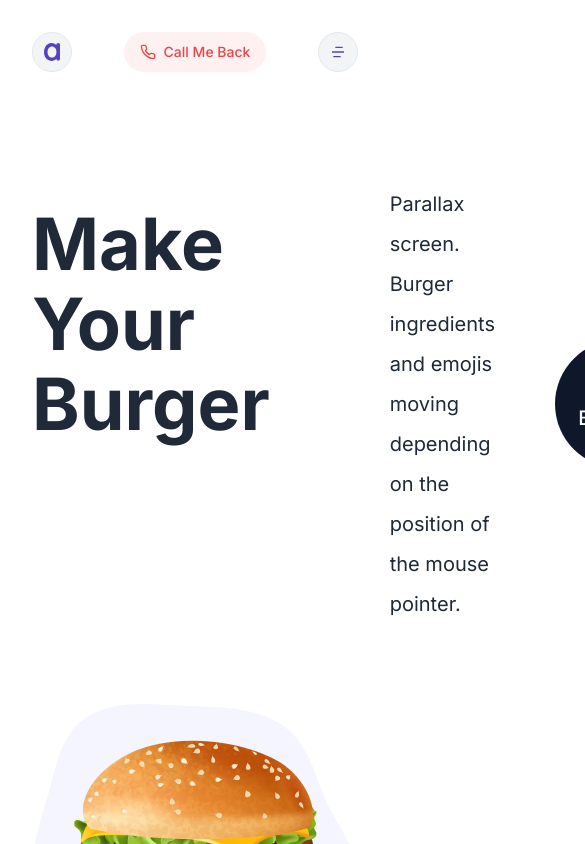
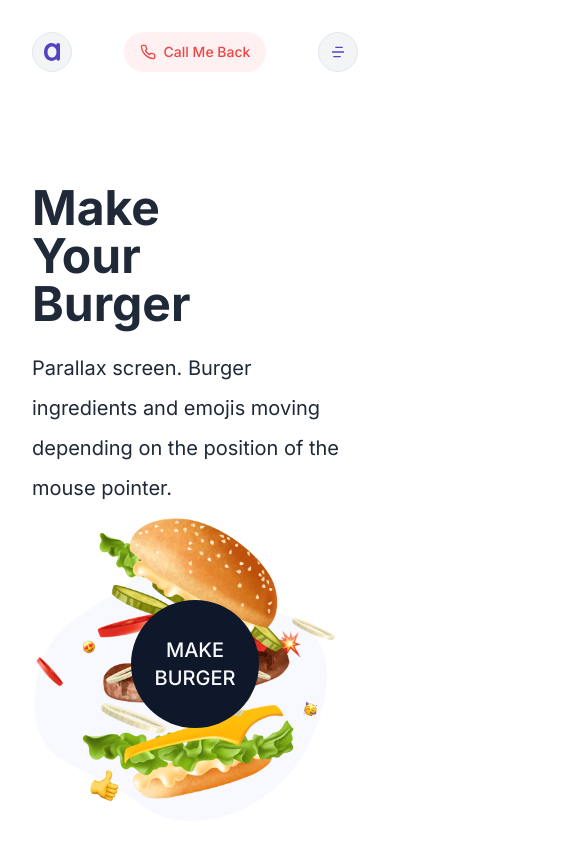
Before and after one commit to Alek30k/Make-Your-Burguer, a Next.js app: page / in a window 390 px wide. Shown: the top 844 px of the page, 585 px wide, since content can reach past the window. Built offline with nearby package versions, Linux system fonts and the light colour scheme.

Commit message:
last commit

```diff
--- a/components/hero-main.tsx
+++ b/components/hero-main.tsx
@@ -3,11 +3,11 @@ import Image from "next/image";
 
 const HeroMain = () => {
   return (
-    <div className="mt-20 sm:mt-0 sm:flex sm:items-center sm:max-h-[735px] justify-start gap-[120px] inline-flex">
-      <h1 className="text-gray-800 text-7xl font-bold mt-5 leading-[80px] w-[245px]">
+    <div className="mt-20 sm:mt-0  sm:items-center sm:max-h-[735px] justify-start gap-[120px] sm:inline-flex">
+      <h1 className="text-gray-800 text-5xl sm:text-7xl font-bold mt-5 sm:leading-[80px] w-[245px]">
         Make Your Burger
       </h1>
-      <p className="sm:hidden text-gray-800  text-xl font-normal leading-loose">
+      <p className="sm:hidden text-gray-800  text-xl font-normal leading-loose mt-5">
         Parallax screen. Burger ingredients and emojis moving depending on the
         position of the mouse pointer.
       </p>
```
